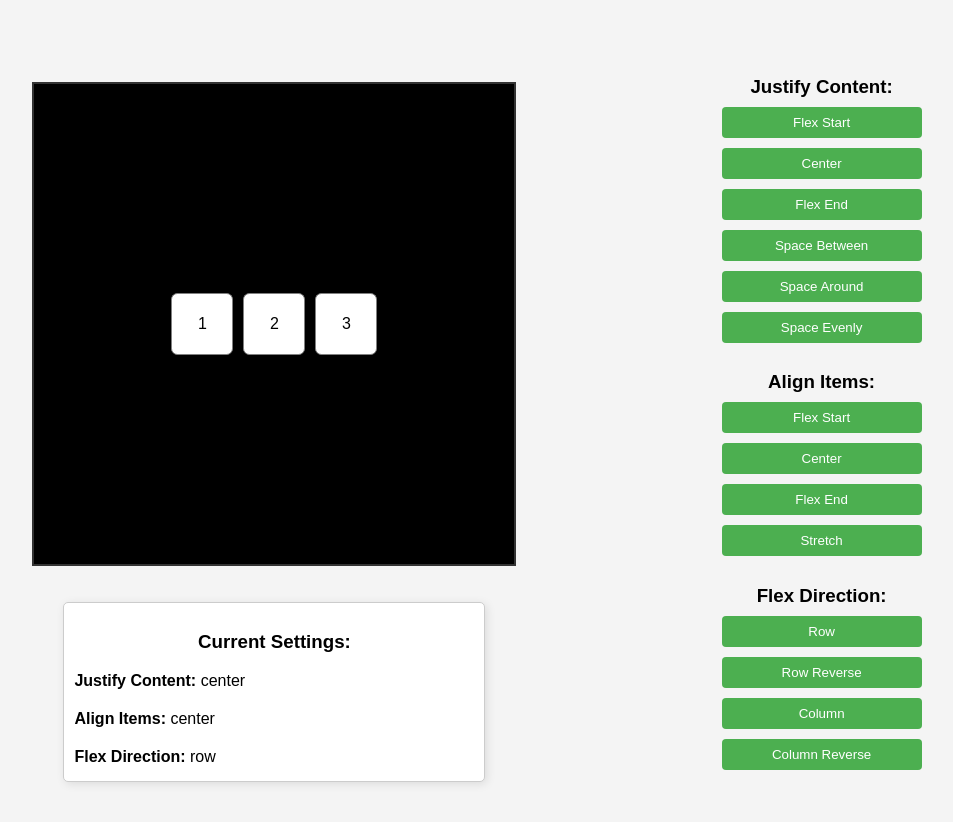
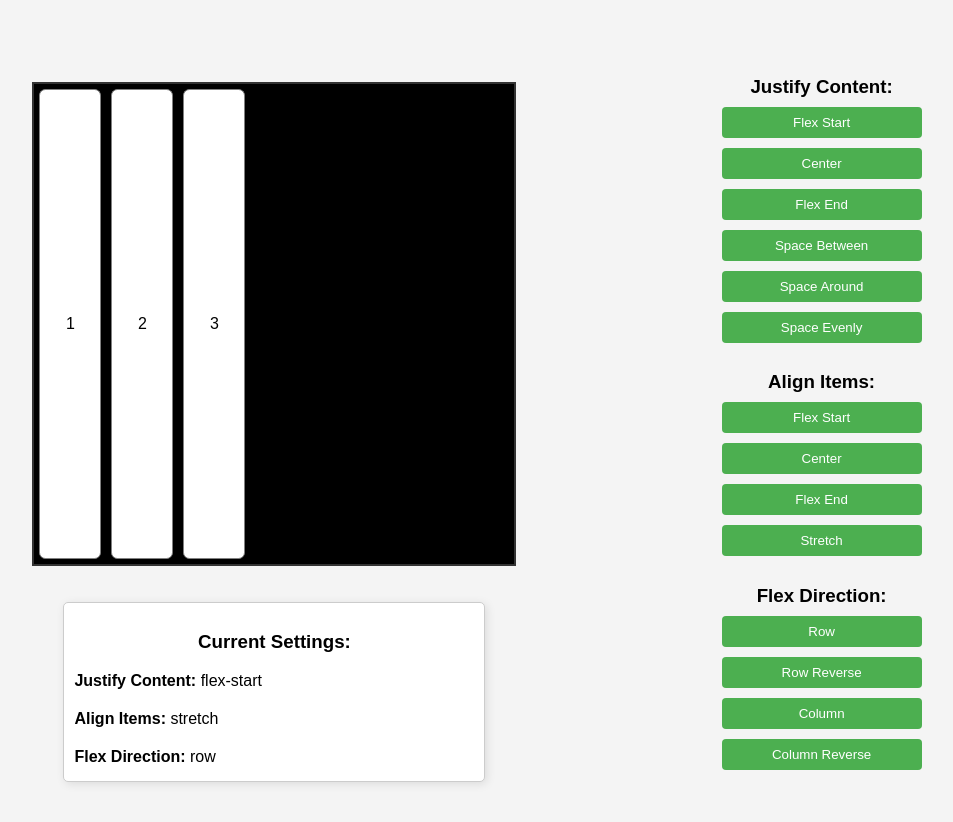
Before and after one commit to TotevM/Flex-box-Vusializer, a plain HTML site: page index.html in a window 1280 px wide. Shown: the whole page, without its empty margins (92-1045 px from the left). Drawn offline with Linux system fonts and the light colour scheme.

Commit message:
Fixed Default Values

```diff
--- a/index.html
+++ b/index.html
@@ -20,11 +20,11 @@
                     <h3>Current Settings:</h3>
                     <p>
                         <strong>Justify Content:</strong>
-                        <span id="justifyContentStatus">center</span>
+                        <span id="justifyContentStatus">flex-start</span>
                     </p>
                     <p>
                         <strong>Align Items:</strong>
-                        <span id="alignItemsStatus">center</span>
+                        <span id="alignItemsStatus">stretch</span>
                     </p>
                     <p>
                         <strong>Flex Direction:</strong>
--- a/styles.css
+++ b/styles.css
@@ -25,8 +25,8 @@ body {
 .black-box {
     margin-top: 2em;
     display: flex;
-    justify-content: center;
-    align-items: center;
+    justify-content: flex-start;
+    align-items: stretch;
     width: 100%;
     max-width: 30em;
     height: 30em;
```
